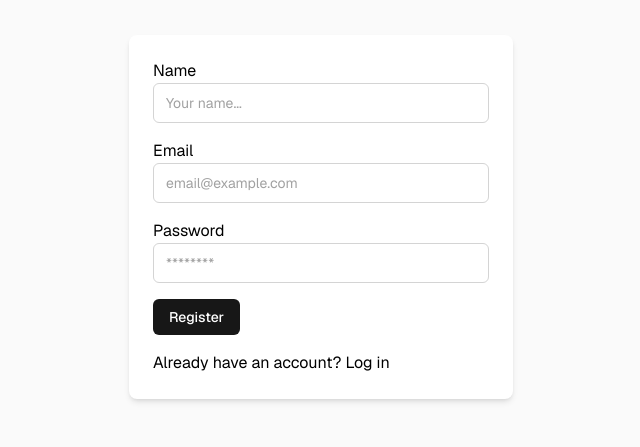
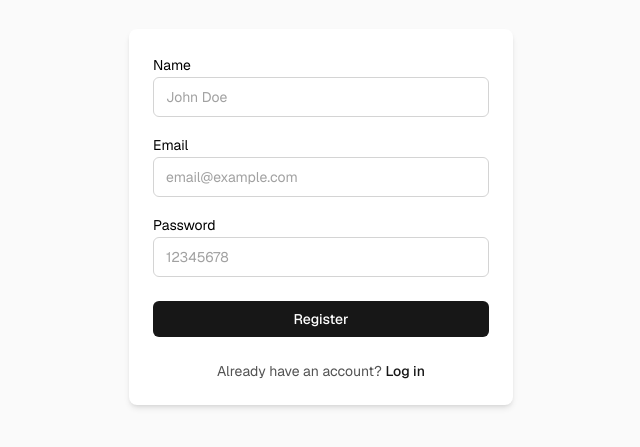
Before and after one commit to zalaya/Compass, a Next.js app: page /auth/register in a window 1280 px wide. Shown: the part 183-630 px from the top of the page, without its empty margins (319-959 px from the left). Built offline with nearby package versions, Linux system fonts and the light colour scheme.

Commit message:
feat: enhance form components with improved styling and structure

```diff
--- a/app/(public)/auth/login/page.tsx
+++ b/app/(public)/auth/login/page.tsx
@@ -1,4 +1,4 @@
-import LoginForm from '@/modules/auth/login/login-form'
+import LoginForm from '@/modules/auth/login-form'
 
 export default function Page() {
   return <LoginForm />
--- a/app/(public)/auth/register/page.tsx
+++ b/app/(public)/auth/register/page.tsx
@@ -1,4 +1,4 @@
-import RegisterForm from '@/modules/auth/register/register-form'
+import RegisterForm from '@/modules/auth/register-form'
 
 export default function Page() {
   return <RegisterForm />
--- a/components/ui/button.tsx
+++ b/components/ui/button.tsx
@@ -8,9 +8,9 @@ export const Button = forwardRef<HTMLButtonElement, ButtonHTMLAttributes<HTMLBut
       type={type}
       data-slot='button'
       className={cn(
-        'cursor-pointer inline-flex items-center justify-center rounded-md px-4 py-2 text-sm font-medium bg-neutral-900 text-white transition-colors',
+        'inline-flex items-center justify-center rounded-md px-4 py-2 text-sm font-medium bg-neutral-900 text-white cursor-pointer select-none transition-colors duration-150',
         'hover:bg-neutral-800',
-        'focus:outline-none focus:ring-2 focus:ring-neutral-900 focus:ring-offset-2',
+        'active:bg-neutral-900 active:scale-[0.99]',
         'disabled:pointer-events-none disabled:opacity-50',
         className
       )}
--- a/components/ui/form/form-description.tsx
+++ b/components/ui/form/form-description.tsx
@@ -1,4 +1,5 @@
 import { HTMLAttributes } from 'react'
+import { cn } from '@/components/cn'
 import { useFormField } from '@/components/ui/form/use-form-field'
 
 export const FormDescription = ({ className, ...props }: HTMLAttributes<HTMLParagraphElement>) => {
@@ -8,7 +9,10 @@ export const FormDescription = ({ className, ...props }: HTMLAttributes<HTMLPara
     <p
       data-slot='form-description'
       id={formDescriptionId}
-      className={className}
+      className={cn(
+        'text-sm',
+        className
+      )}
       {...props}
     />
   )
--- a/components/ui/form/form-label.tsx
+++ b/components/ui/form/form-label.tsx
@@ -1,5 +1,6 @@
 import { ComponentProps } from 'react'
 import * as LabelPrimitive from '@radix-ui/react-label'
+import { cn } from '@/components/cn'
 import { useFormField } from '@/components/ui/form/use-form-field'
 
 export const FormLabel = ({ className, ...props }: ComponentProps<typeof LabelPrimitive.Root>) =>  {
@@ -10,7 +11,10 @@ export const FormLabel = ({ className, ...props }: ComponentProps<typeof LabelPr
       data-slot='form-label'
       htmlFor={formItemId}
       data-invalid={invalid}
-      className={className}
+      className={cn(
+        'text-sm',
+        className
+      )}
       {...props}
     />
   )
--- a/components/ui/form/form-message.tsx
+++ b/components/ui/form/form-message.tsx
@@ -15,7 +15,7 @@ export const FormMessage = ({ className, ...props }: HTMLAttributes<HTMLParagrap
       data-slot='form-message'
       id={formMessageId}
       className={cn(
-        'text-red-500',
+        'text-red-500 text-sm',
         className
       )}
       {...props}
--- a/components/ui/input.tsx
+++ b/components/ui/input.tsx
@@ -10,7 +10,7 @@ export const Input = forwardRef<HTMLInputElement, InputHTMLAttributes<HTMLInputE
       className={cn(
         'flex h-10 w-full rounded-md border border-neutral-300 bg-white px-3 py-2 text-sm outline-none transition-colors',
         'placeholder:text-neutral-400',
-        'focus:border-neutral-900 focus:ring-1 focus:ring-neutral-900',
+        'focus:border-neutral-400 focus:ring-2 focus:ring-neutral-900/10',
         'disabled:cursor-not-allowed disabled:opacity-50',
         className
       )}
--- a/modules/auth/login/login-form.tsx
+++ b/modules/auth/login-form.tsx
@@ -7,7 +7,7 @@ import { Button } from '@/components/ui/button'
 import { Form } from '@/components/ui/form'
 import { FormField } from '@/components/ui/form/form-field'
 import { Input } from '@/components/ui/input'
-import { loginAction } from '@/modules/auth/login/login-action'
+import { loginAction } from '@/modules/auth/login-action'
 import { loginSchema, LoginValues } from '@/modules/auth/schema'
 
 export default function LoginForm() {
@@ -24,21 +24,26 @@ export default function LoginForm() {
   }
 
   return (
-    <Form form={form} onSubmit={onSubmit} className='space-y-4'>
-      <FormField name='email' label='Email'>
-        <Input type='email' placeholder='email@example.com' />
-      </FormField>
-      <FormField name='password' label='Password'>
-        <Input type='password' placeholder='********' />
-      </FormField>
+    <Form form={form} onSubmit={onSubmit} className='space-y-6'>
+      <div className='space-y-4'>
+        <FormField name='email' label='Email'>
+          <Input type='email' placeholder='email@example.com' />
+        </FormField>
+        <FormField name='password' label='Password'>
+          <Input type='password' placeholder='12345678' />
+        </FormField>
+      </div>
 
-      <Button type='submit'>
+      <Button type='submit' className='w-full'>
         Log in
       </Button>
 
-      <p>
+      <p className='text-center text-sm text-neutral-600'>
         Don't have an account?{' '}
-        <Link href='/auth/register'>
+        <Link
+          href='/auth/register'
+          className='font-medium text-neutral-900 hover:underline'
+        >
           Register
         </Link>
       </p>
--- a/modules/auth/register/register-form.tsx
+++ b/modules/auth/register-form.tsx
@@ -7,7 +7,7 @@ import { Button } from '@/components/ui/button'
 import { Form } from '@/components/ui/form'
 import { FormField } from '@/components/ui/form/form-field'
 import { Input } from '@/components/ui/input'
-import { registerAction } from '@/modules/auth/register/register-action'
+import { registerAction } from '@/modules/auth/register-action'
 import { registerSchema, RegisterValues } from '@/modules/auth/schema'
 
 export default function RegisterForm() {
@@ -25,24 +25,29 @@ export default function RegisterForm() {
   }
 
   return (
-    <Form form={form} onSubmit={onSubmit} className='space-y-4'>
+    <Form form={form} onSubmit={onSubmit} className='space-y-6'>
+      <div className='space-y-4'>
         <FormField name='name' label='Name'>
-        <Input placeholder='Your name...' />
+          <Input placeholder='John Doe' />
         </FormField>
         <FormField name='email' label='Email'>
           <Input type='email' placeholder='email@example.com' />
         </FormField>
         <FormField name='password' label='Password'>
-        <Input type='password' placeholder='********' />
+          <Input type='password' placeholder='12345678' />
         </FormField>
+      </div>
 
-      <Button type='submit'>
+      <Button type='submit' className='w-full'>
         Register
       </Button>
 
-      <p>
+      <p className='text-center text-sm text-neutral-600'>
         Already have an account?{' '}
-        <Link href='/auth/login'>
+        <Link
+          href='/auth/login'
+          className='font-medium text-neutral-900 hover:underline'
+        >
           Log in
         </Link>
       </p>
--- a/modules/auth/schema.ts
+++ b/modules/auth/schema.ts
@@ -10,7 +10,7 @@ export type RegisterValues = z.infer<typeof registerSchema>
 
 export const loginSchema = z.object({
   email: z.email('Invalid email address'),
-  password: z.string().min(6, 'Password must be at least 6 characters')
+  password: z.string().min(8, 'Password must be at least 8 characters')
 })
 
 export type LoginValues = z.infer<typeof loginSchema>
```
Also changed, not shown: modules/auth/login-action.ts (renamed from modules/auth/login/login-action.ts), modules/auth/register-action.ts (renamed from modules/auth/register/register-action.ts). Lines whose indentation alone changed are shown as unchanged.
